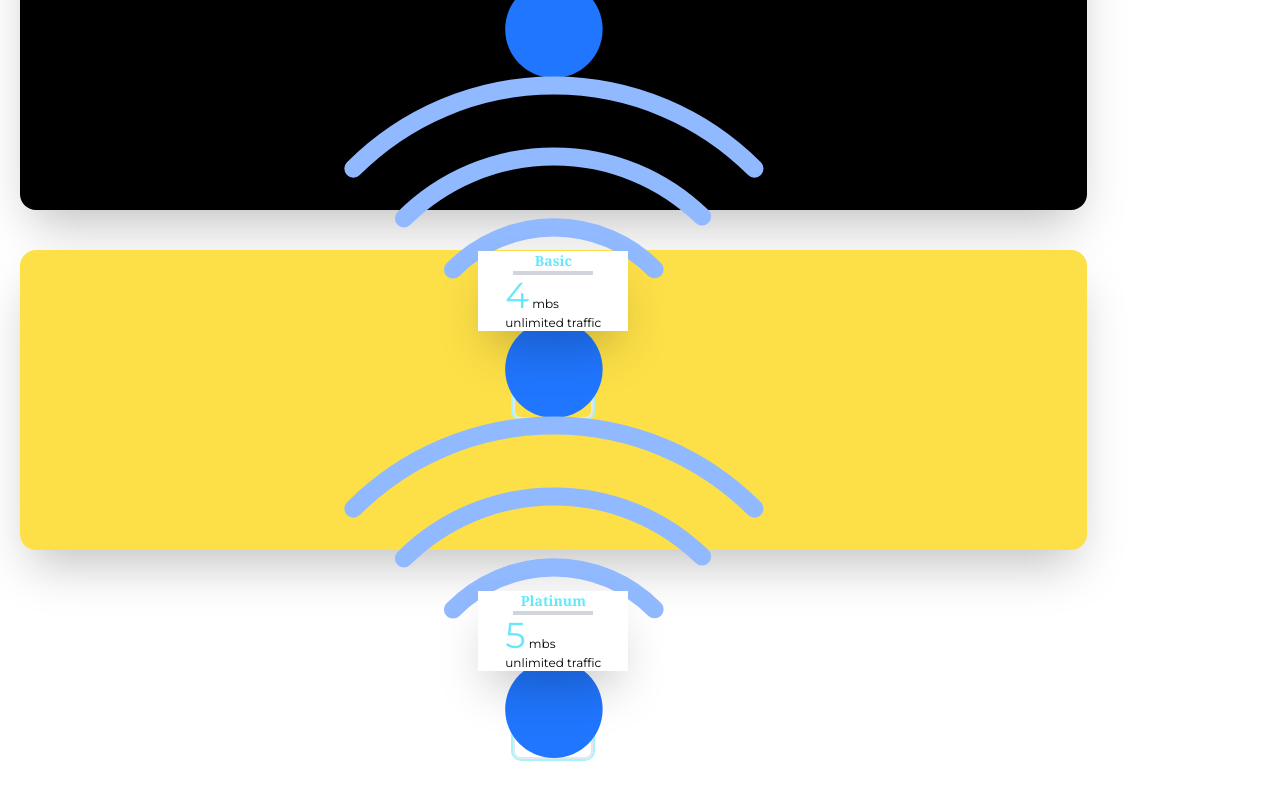
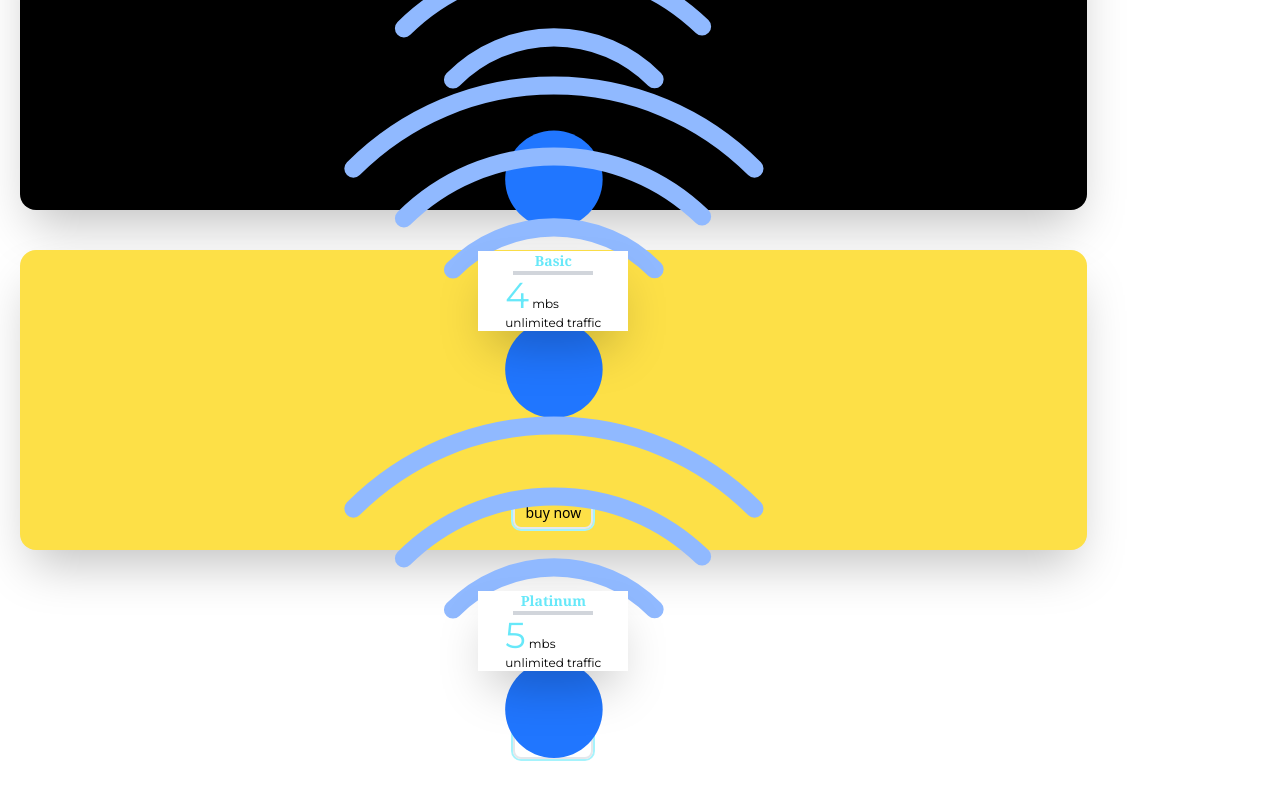
Before and after one commit to malcomowilla/captive-portal, a React (Vite) app: page / in a window 1280 px wide. Shown: the part 1146-1946 px from the top of the page. Built offline with nearby package versions, Linux system fonts and the light colour scheme; what @shrutibalasa/tailwind-grid-auto-fit would draw is missing.

Commit message:
making some changes to the ui

```diff
--- a/src/components/WifiPackageCards.jsx
+++ b/src/components/WifiPackageCards.jsx
@@ -29,17 +29,19 @@ const WifiPackageCards = ({form, setForm, amount, setAmount , phoneNumber,  setP
 
      <div className="shadow-2xl w-5/6 h-[300px] grid grid-auto-fit bg-orange-600 rounded-2xl " >
 
- <Lottie   animationData={wifi} className=' max-md:translate-y-[-50px]  translate-y-[-200px]   w-full  max-sm:translate-y-[-120px] ' />
+ <Lottie   animationData={wifi} className=' md:translate-y-[-50px]  translate-y-[-200px]   w-full  sm:translate-y-[-120px] ' />
 
-<div className=' max-md:translate-y-[-150px]    xl:translate-y-[-350px] max-sm:translate-y-[-250px]   shadow-2xl bg-white w-[150px] h-20 flex flex-col justify-center items-center relative z-40 bottom-9 m-auto '>
+<div className=' max-md:translate-y-[-150px]    xl:translate-y-[-350px] max-sm:translate-y-[-250px]   shadow-2xl bg-white
+w-[150px] h-20 flex flex-col justify-center items-center relative z-40 bottom-9 m-auto '>
 
 <h1 className='text-sm text-cyan-300 font-serif font-bold '>Basic</h1>
 <hr className='border-2 w-20 mx-auto border-gray-300'/>
 <p className='text-xs font-montserrat'> <span className='text-4xl text-cyan-300'>4</span> mbs  <br />unlimited traffic</p>
 </div>
-<p className='   max-md:translate-y-[-100px]  translate-y-[-350px] max-sm:translate-y-[-250px]
+<p className='   md:translate-y-[-100px]  translate-y-[-350px] max-sm:translate-y-[-250px]
  text-sm w-auto m-auto font-montserrat font-semibold hover:text-4xl duration-300'>20 bob</p>
-<button className={` max-md:translate-y-[-170px]   translate-y-[-350px]  max-sm:translate-y-[-240px]   border-2 w-[80px] h-8 text-sm mx-auto rounded-lg ring-cyan-200 ring-2 hover:ring-black
+<button className={` -md:translate-y-[-170px]   translate-y-[-350px]  sm:translate-y-[-240px]   border-2 w-[80px]
+ h-8 text-sm mx-auto rounded-lg ring-cyan-200 ring-2 hover:ring-black
 
 
 
```
